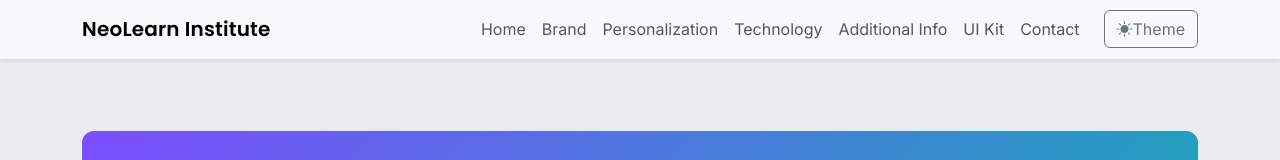
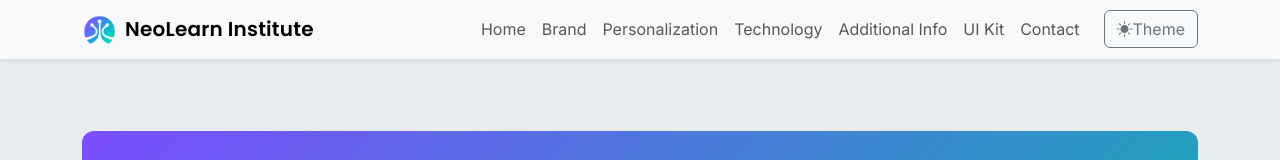
Before and after one commit to qiaoli116/nerolearning, a website: page index.html in a window 1280 px wide. Shown: the top 160 px of the page. Drawn offline with nearby package versions, Linux system fonts and the light colour scheme.

Commit message:
add logo

```diff
--- a/index.html
+++ b/index.html
@@ -14,7 +14,7 @@ Quick start
     <title>NeoLearn Institute — Your Future, Your Way.</title>
 
     <meta name="description" content="NeoLearn Institute — Your Future, Your Way. Personalized, technology-driven learning experiences.">
-    <link rel="icon" href="https://placehold.co/32x32.png">
+
 
     <!-- Google Fonts -->
     <link rel="preconnect" href="https://fonts.googleapis.com">
@@ -35,7 +35,10 @@ Quick start
     <header class="sticky-top shadow-sm">
       <nav class="navbar navbar-expand-lg bg-body-tertiary" aria-label="Primary">
         <div class="container">
-          <a class="navbar-brand brand-heading" href="#home">NeoLearn Institute</a>
+          <a class="navbar-brand brand-heading d-flex align-items-center" href="#home">
+            <img src="assets/img/logo.png" alt="NeoLearn Institute Logo" height="32" class="me-2">
+            <span>NeoLearn Institute</span>
+          </a>
           <button class="navbar-toggler" type="button" data-bs-toggle="collapse" data-bs-target="#primaryNav" aria-controls="primaryNav" aria-expanded="false" aria-label="Toggle navigation">
             <span class="navbar-toggler-icon"></span>
           </button>
```
Also changed, not shown: assets/img/logo.png (added).
